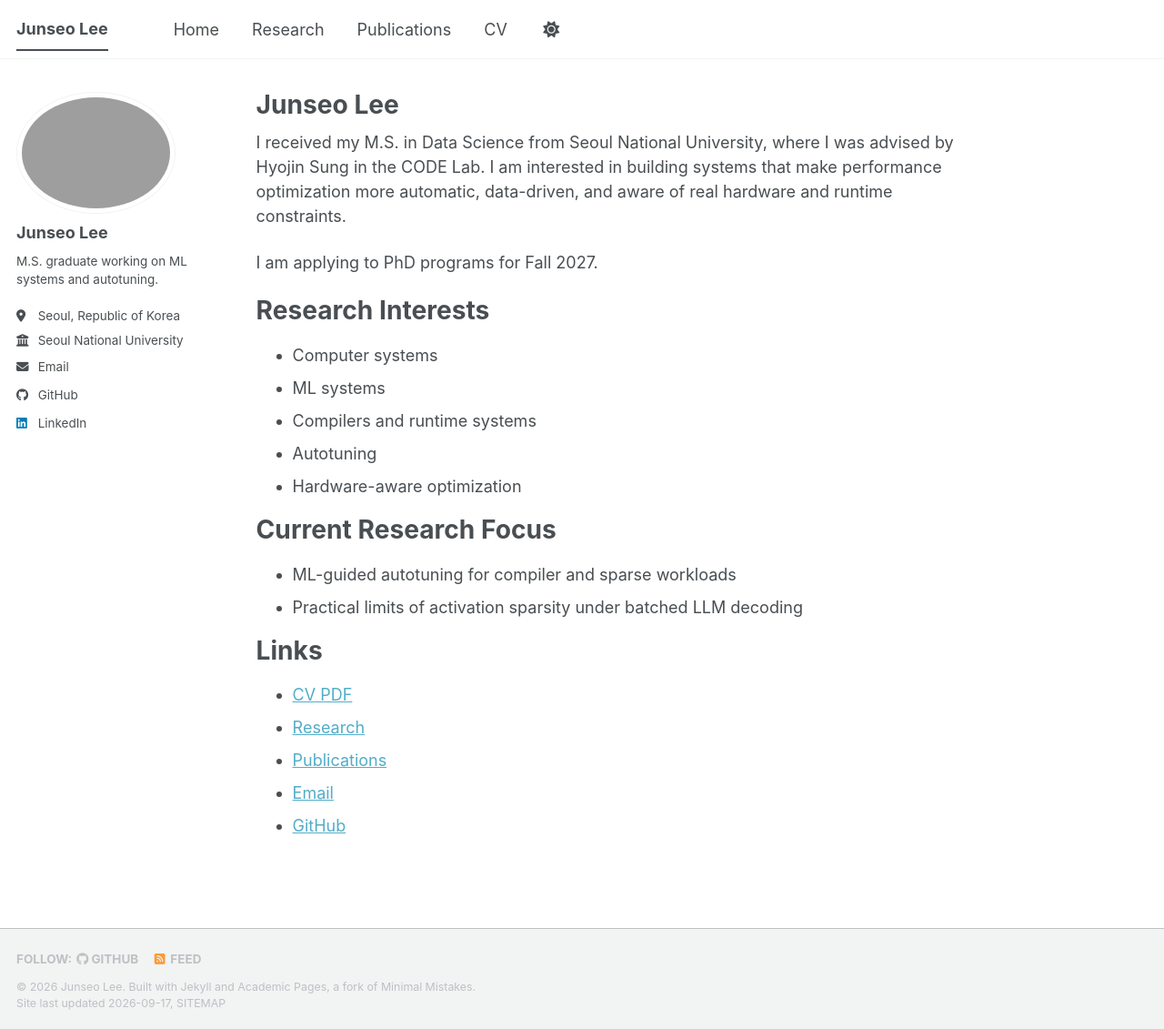
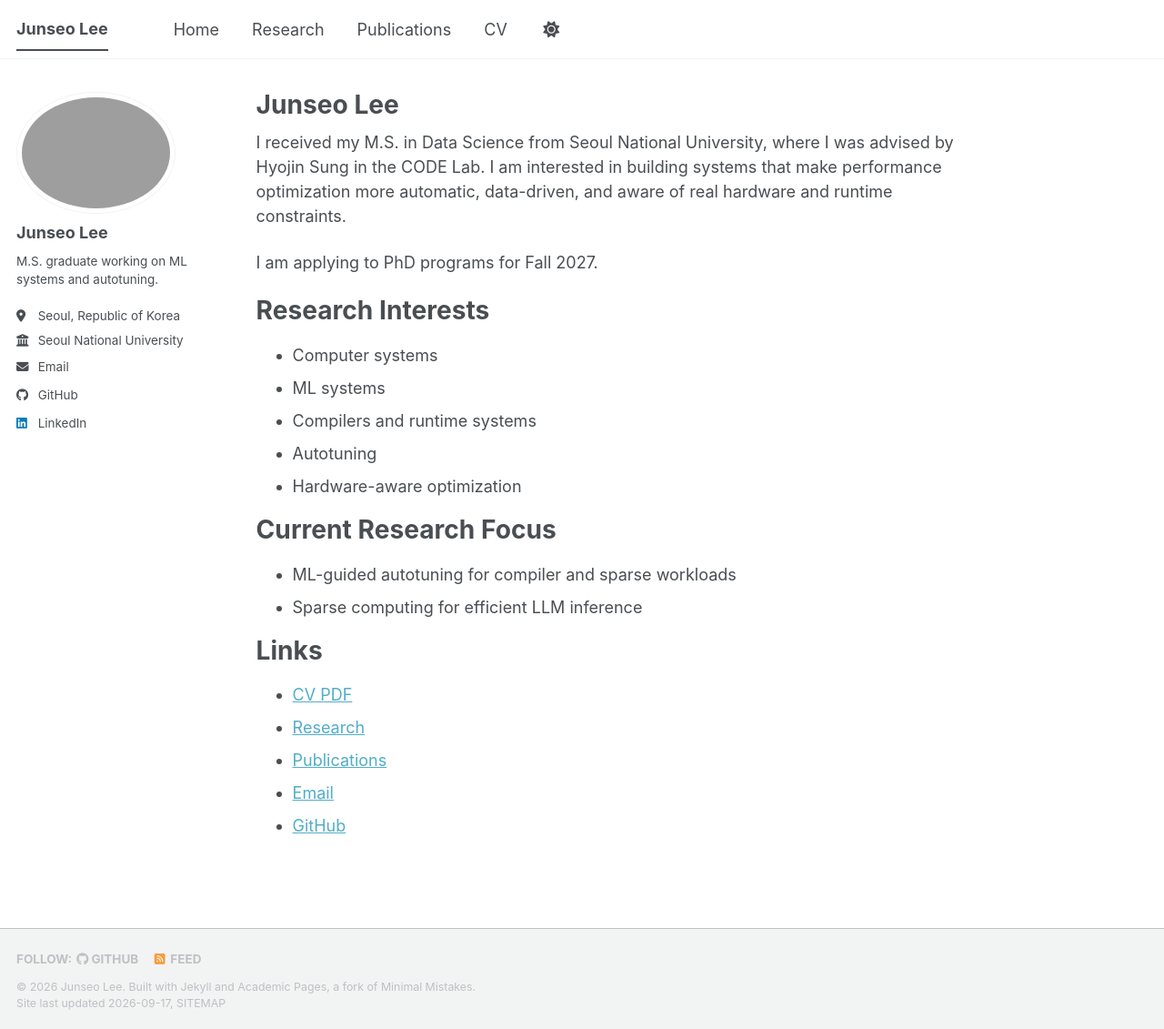
Before and after one commit to jseool/jseool.github.io, a Jekyll site: the page built from _pages/about.md, in a window 1280 px wide and 1131 px high. Shown: the whole window at 91% size. Built offline with Jekyll 4.4.1, drawn with Linux system fonts in a browser that asks for light colours; a style sheet for code colours, icons or effects is not loaded.

Commit message:
Broaden home research focus wording

```diff
--- a/_pages/about.md
+++ b/_pages/about.md
@@ -24,7 +24,7 @@ Current Research Focus
 ======
 
 - ML-guided autotuning for compiler and sparse workloads
-- Practical limits of activation sparsity under batched LLM decoding
+- Sparse computing for efficient LLM inference
 
 Links
 ======
```
